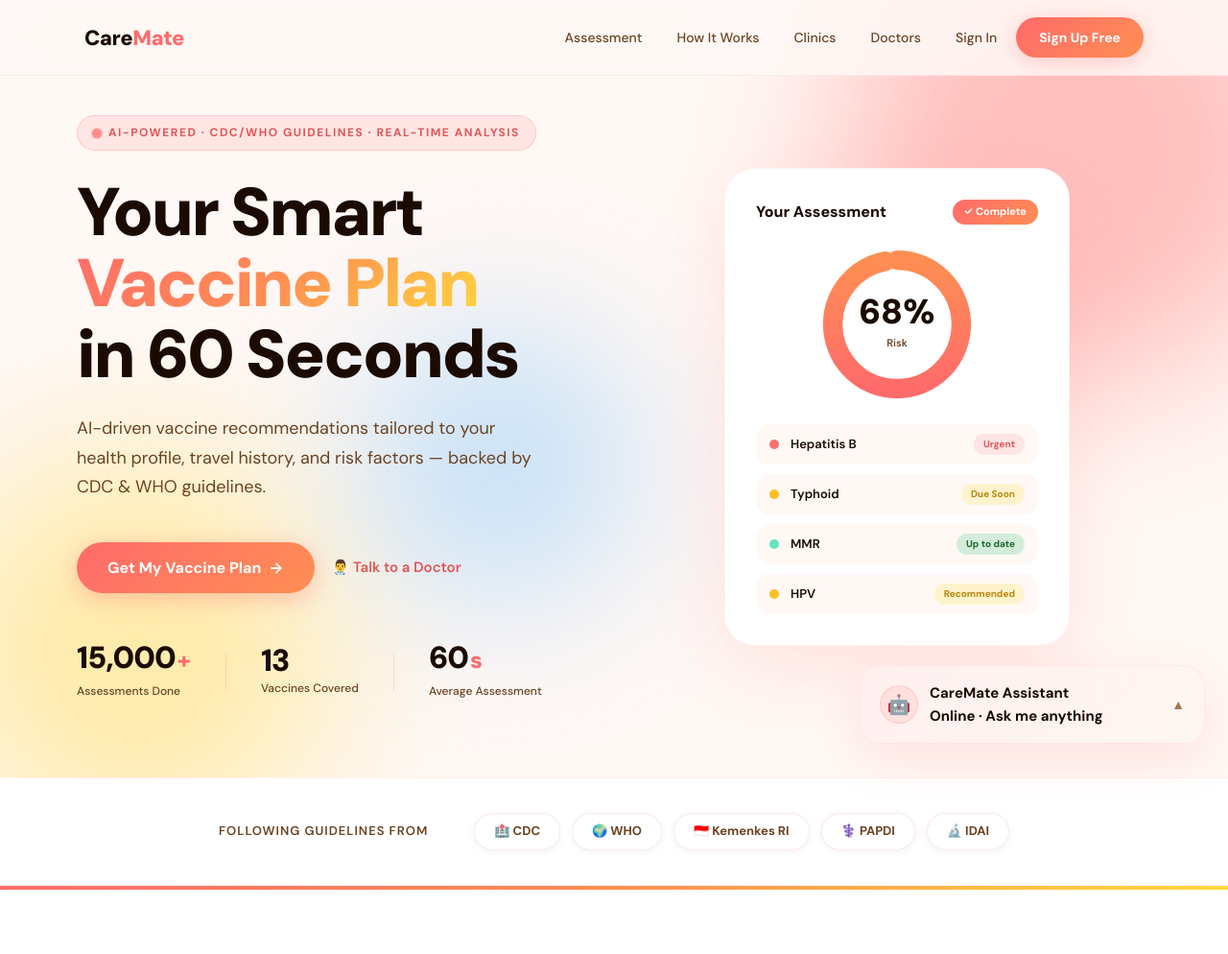
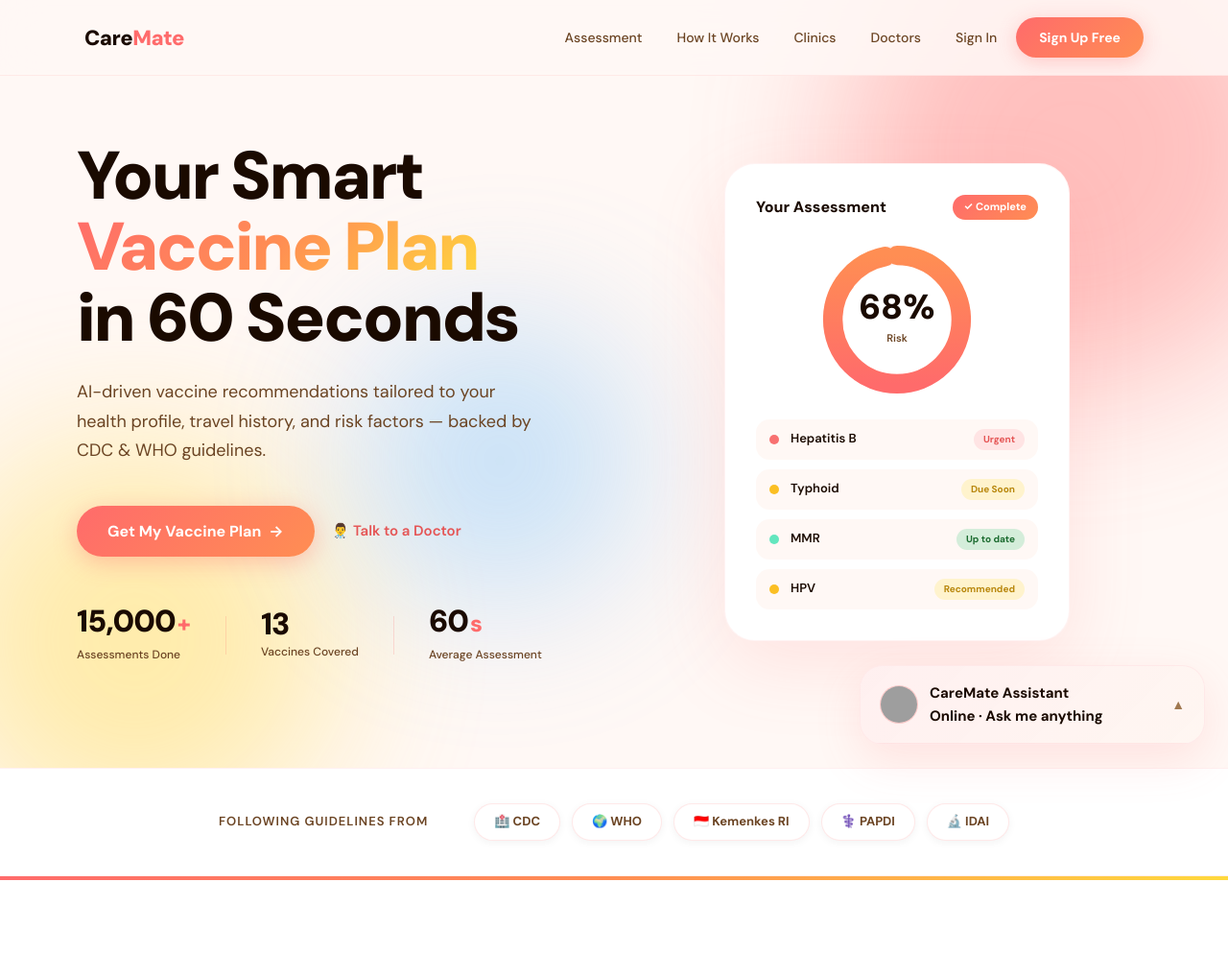
Before and after one commit to poilvetcarl-svg/CareMate, a Flask app: page / in a window 1280 px wide. Shown: the top 994 px of the page at 96% size. Run offline with Flask 3, Linux system fonts and the light colour scheme; some libraries are stand-ins or nearby versions; grey boxes are pictures that could not be loaded.

Commit message:
Remove hero badge; replace chatbot robot emoji with real doctor photo
Co-Authored-By: Claude Opus 4.8 <noreply@anthropic.com>

```diff
--- a/static/css/style.css
+++ b/static/css/style.css
@@ -683,7 +683,7 @@ body {
   background: linear-gradient(135deg, rgba(255,107,107,0.1), rgba(255,142,83,0.08));
   border-bottom: 1px solid rgba(255,107,107,0.1);
 }
-.chatbot-avatar { width: 40px; height: 40px; background: rgba(255,107,107,0.12); border: 1px solid rgba(255,107,107,0.2); border-radius: 50%; display: flex; align-items: center; justify-content: center; font-size: 20px; }
+.chatbot-avatar { width: 40px; height: 40px; background: rgba(255,107,107,0.12); border: 1px solid rgba(255,107,107,0.2); border-radius: 50%; display: flex; align-items: center; justify-content: center; font-size: 20px; object-fit: cover; flex-shrink: 0; }
 .chatbot-title { flex: 1; }
 .chatbot-title span { display: block; font-size: 15px; font-weight: 700; color: var(--text-primary); }
 .chatbot-status { font-size: 11px; color: var(--coral); }
--- a/templates/index.html
+++ b/templates/index.html
@@ -46,10 +46,6 @@
 
   <!-- LEFT: Text -->
   <div class="hero-text">
-    <div class="hero-badge">
-      <span class="badge-dot"></span>
-      AI-Powered · CDC/WHO Guidelines · Real-time Analysis
-    </div>
     <h1 class="hero-title">
       Your Smart<br/>
       <span class="gradient-text">Vaccine Plan</span><br/>
@@ -665,7 +661,7 @@
 <!-- ===== CHATBOT ===== -->
 <div class="chatbot-widget" id="chatbotWidget">
   <div class="chatbot-header" onclick="toggleChat()">
-    <div class="chatbot-avatar">🤖</div>
+    <img class="chatbot-avatar" src="https://randomuser.me/api/portraits/women/79.jpg" alt="CareMate doctor" />
     <div class="chatbot-title">
       <span>CareMate Assistant</span>
       <span class="chatbot-status">Online · Ask me anything</span>
--- a/templates/teleconsultation.html
+++ b/templates/teleconsultation.html
@@ -262,7 +262,7 @@
 <!-- Chatbot -->
 <div class="chatbot-widget" id="chatbotWidget">
   <div class="chatbot-header" onclick="toggleChat()">
-    <div class="chatbot-avatar">🤖</div>
+    <img class="chatbot-avatar" src="https://randomuser.me/api/portraits/women/79.jpg" alt="CareMate doctor" />
     <div class="chatbot-title">
       <span>CareMate Assistant</span>
       <span class="chatbot-status">Online · Ask me anything</span>
```
